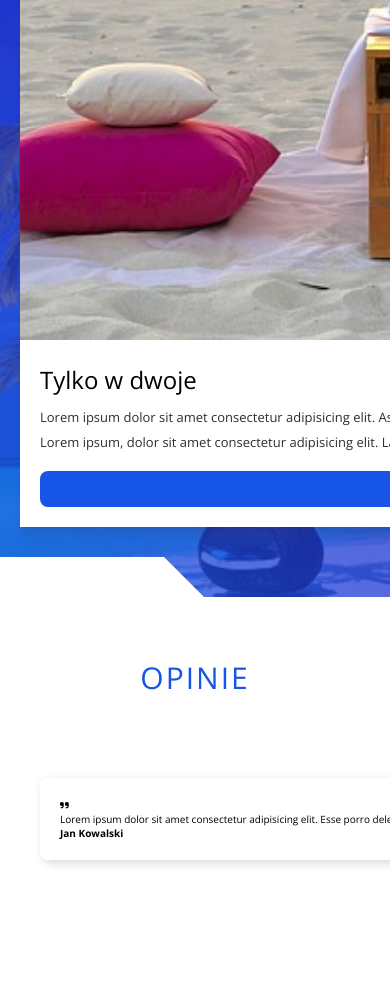
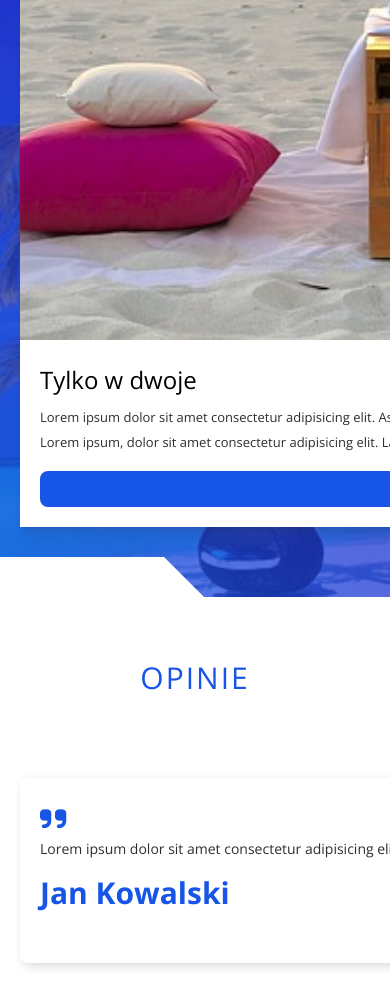
Before and after one commit to domic1/test, a plain HTML site: page projekt_www/index.html in a window 390 px wide. Shown: the part 7148-8155 px from the top of the page. Before the commit the page ends 8088 px from the top, so only its background shows below. Drawn offline with nearby package versions, Linux system fonts and the light colour scheme.

Commit message:
add reviews

```diff
--- a/projekt_www/index.html
+++ b/projekt_www/index.html
@@ -85,7 +85,7 @@
             </div>
         </section>
 
-        <section class="hero-img section">
+        <section class="hero-img  section">
 
             <div class="white-block white-block-left"></div>
             <div class="white-block white-block-right"></div>
@@ -96,7 +96,7 @@
 
         </section>
 
-        <section class="islands section-padding section white-section" id="islands">
+        <section class="islands section section-padding white-section" id="islands">
 
             <div class="wrapper">
 
@@ -192,7 +192,7 @@
 
         </section>
 
-        <section class="offers section-padding section" id="offers">
+        <section class="offers section section-padding" id="offers">
 
             <div class="white-block white-block-right"></div>
             <div class="white-block white-block-left"></div>
@@ -247,7 +247,7 @@
             </div>
 
         </section>
-        <section class="reviews section-padding section white-section" id="reviews">
+        <section class="reviews section section-padding white-section" id="reviews">
 
             <h2 class="section-heading">Opinie</h2>
             <div class="wrapper">
@@ -345,9 +345,9 @@
 
         </section>
     </main>
-<script type="text/javascript" src="//code.jquery.com/jquery-1.11.0.min.js"></script>
-<script type="text/javascript" src="//code.jquery.com/jquery-migrate-1.2.1.min.js"></script>
-<script type="text/javascript" src="//cdn.jsdelivr.net/npm/slick-carousel@1.8.1/slick/slick.min.js"></script>
+    <script type="text/javascript" src="//code.jquery.com/jquery-1.11.0.min.js"></script>
+    <script type="text/javascript" src="//code.jquery.com/jquery-migrate-1.2.1.min.js"></script>
+    <script type="text/javascript" src="//cdn.jsdelivr.net/npm/slick-carousel@1.8.1/slick/slick.min.js"></script>
     <script src="./js/main.js"></script>
     <script src="./js/slick.js"></script>
 </body>
--- a/projekt_www/sass/main.scss
+++ b/projekt_www/sass/main.scss
@@ -59,6 +59,11 @@ body {
 			width: 30%;
 			transition-delay: 0.1s;
 		}
+	}
+}
+@media (max-width: 767px) {
+	.reviews.section-padding {
+		padding: 6em 0;
 	}
 }
 /* nav */
@@ -185,8 +190,8 @@ body {
 
 	&__title {
 		font-family: 'Dancing Script', cursive;
+		font-size: 4.8rem;
 		margin-bottom: 0.05em;
-		font-size: 4.8rem;
 	}
 	&__text {
 		padding: 1em 0;
@@ -351,6 +356,10 @@ body {
 		padding: 2em;
 		border-radius: 8px;
 		box-shadow: 3px 3px 10px #2e2e2e2e;
+		transition: transform 0.3s;
+		&:hover {
+			transform: scale(0.95);
+		}
 		&-img {
 			position: absolute;
 			top: 8%;
@@ -362,6 +371,16 @@ body {
 				object-fit: cover;
 				border-radius: 50%;
 			}
+		}
+		&-quote {
+			margin-bottom: 1em;
+			font-size: 3rem;
+			color: $main-color;
+		}
+		&-text {
+			margin-bottom: 1em;
+			font-size: 1.4rem;
+			color: $dark;
 		}
 	}
 }
```
Also changed, not shown: projekt_www/sass/main.css, 1 other file.
